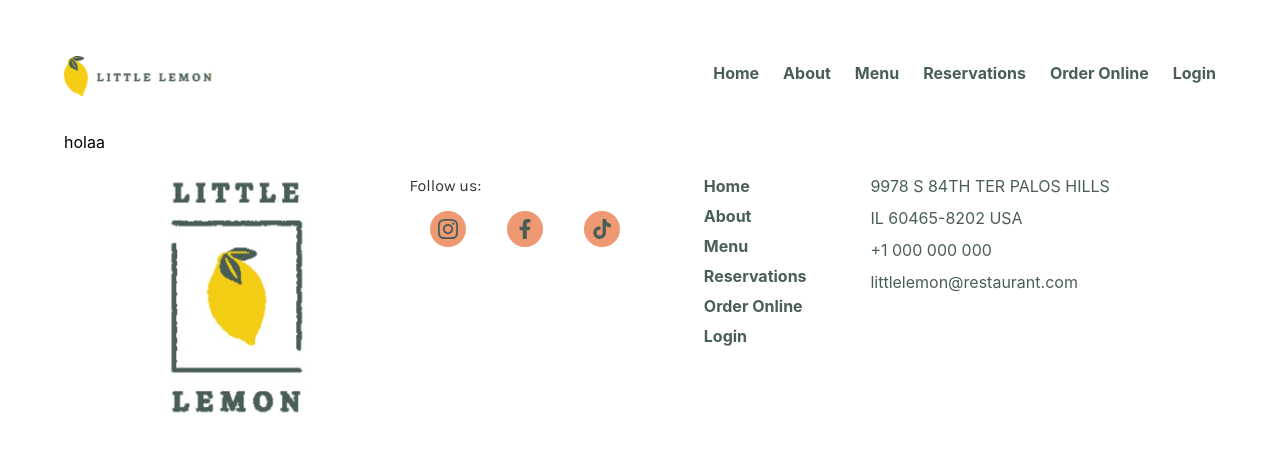
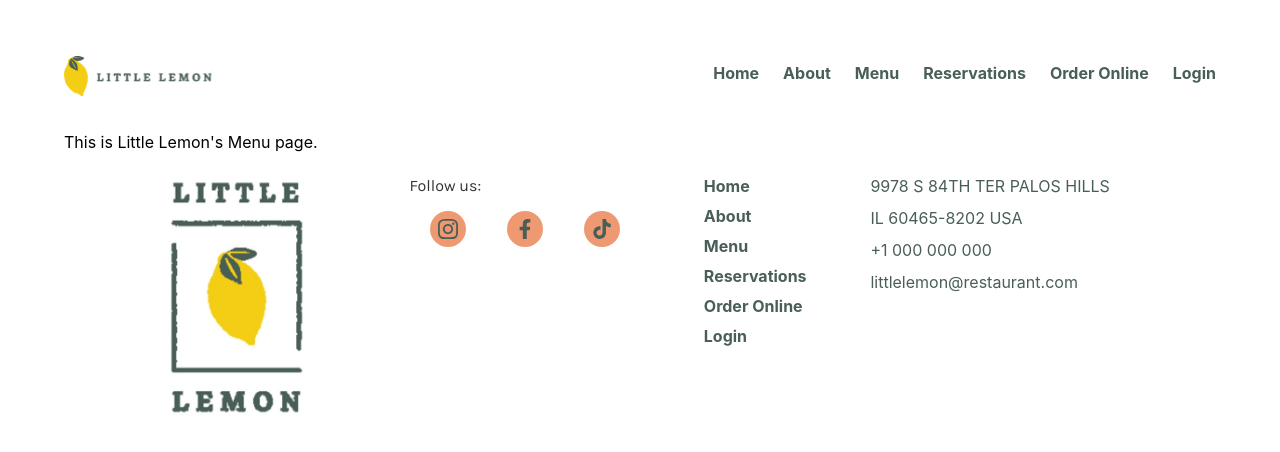
Before and after one commit to psanchezp31/little-lemon, a React (Create React App) app: page /menu in a window 1280 px wide. Shown: the top 452 px of the page. Built offline with nearby package versions, Linux system fonts and the light colour scheme; the HTML template or start-up script is replaced by a standard one; a web font is replaced by a local one.

Commit message:
fix(components): fix typos

```diff
--- a/src/components/About/About.js
+++ b/src/components/About/About.js
@@ -1,5 +1,5 @@
 const About = () => {
-  return <div>holaa</div>;
+  return <div>This is Little Lemon's About page.</div>;
 };
 
 export default About;
--- a/src/components/Login/Login.js
+++ b/src/components/Login/Login.js
@@ -1,5 +1,5 @@
 const Login = () => {
-  return <div>holaa</div>;
+  return <div>This is Little Lemon's Login page.</div>;
 };
 
 export default Login;
--- a/src/components/Menu/Menu.js
+++ b/src/components/Menu/Menu.js
@@ -1,5 +1,5 @@
 const Menu = () => {
-  return <div>holaa</div>;
+  return <div>This is Little Lemon's Menu page.</div>;
 };
 
 export default Menu;
--- a/src/components/Orders/Orders.js
+++ b/src/components/Orders/Orders.js
@@ -1,5 +1,5 @@
 const Orders = () => {
-  return <div>holaa</div>;
+  return <div>This is Little Lemon's Orders page.</div>;
 };
 
 export default Orders;
```
